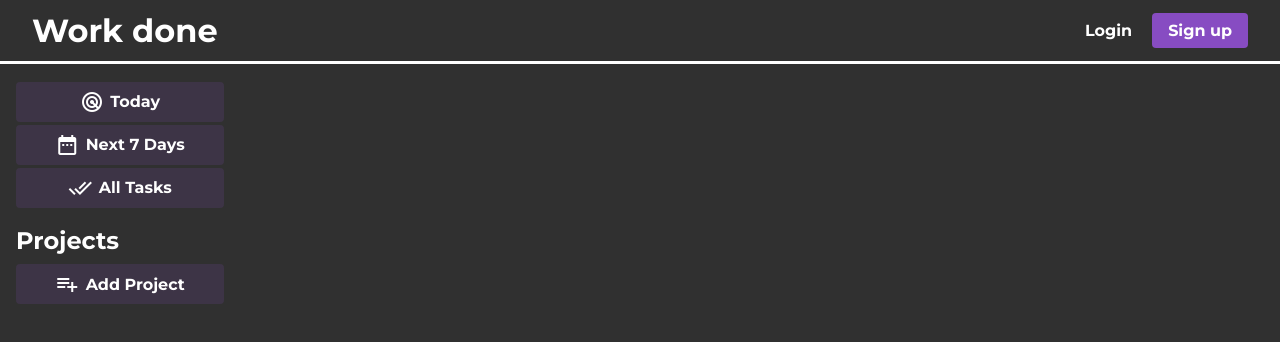
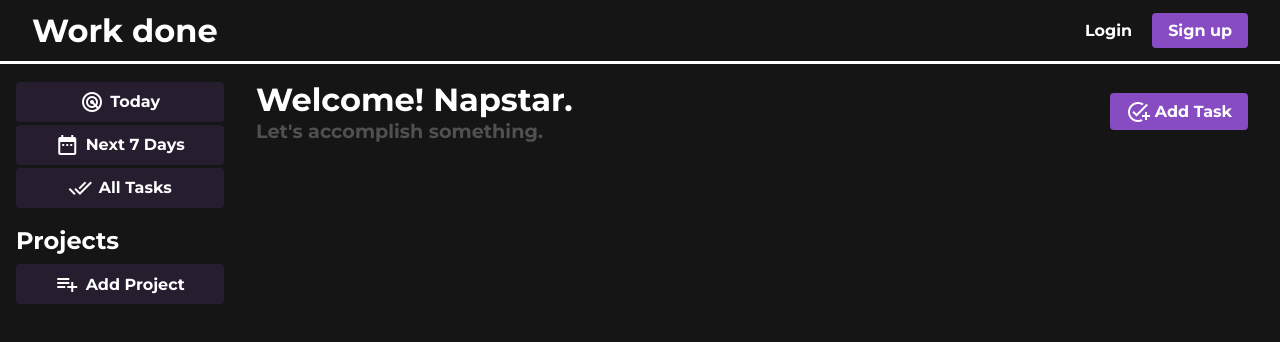
Before and after one commit to napstar-420/workdone-complex-todo-app, a website built with webpack: page dist/index.html in a window 1280 px wide. Built offline with Linux system fonts and the light colour scheme.

Commit message:
create task.js

```diff
--- a/src/index.js
+++ b/src/index.js
@@ -1,3 +1 @@
 import './style.css';
-
-console.log("hahahahah")
--- a/src/style.css
+++ b/src/style.css
@@ -1,6 +1,6 @@
 :root {
     --main-font: 'Montserrat', sans-serif;
-    --transition: all ease 0.3s;
+    --transition: all ease-in-out 0.3s;
     --main-color: rgb(135, 76, 194);
 }
 
@@ -12,13 +12,12 @@
 }
 
 body {
-    background-color: #303030;
+    background-color: #151515;
 }
 
 /* HEADER STYLING */
 
 header {
-    background: #303030;
     /* background: linear-gradient(90deg, rgba(8,234,133,1) 0%, rgba(8,234,201,1) 100%); */
     padding: 0.5rem 2rem;
     height: 4rem;
@@ -58,6 +57,12 @@ header {
     background-color: rgb(255, 255, 255, 0.1);
 }
 
+/* MAIN STYLING */
+
+main {
+    display: flex;
+}
+
 /* SIDE NAV STYLING */
 
 nav {
@@ -68,12 +73,11 @@ nav {
     min-height: calc(100vh - 4rem);
     /* margin: 0.5rem; */
     /* border-radius: 10px; */
-    background: #303030;
     transition: var(--transition);
 }
 
 nav:hover {
-    background-color: #404040;
+    background-color: #202020;
 }
 
 nav div {
@@ -112,3 +116,61 @@ nav h2 {
 .nav_link:hover {
     background-color: var(--main-color);
 }
+
+/* TASK CONTAINER STYLING */
+
+.main-container {
+    flex: 1;
+}
+
+.top-container {
+    margin: 1rem;
+    display: flex;
+    justify-content: space-between;
+    align-items: center;
+}
+
+.greeting {
+    font-size: 2rem;
+    font-family: var(--main-font);
+    color: #fff;
+}
+
+.greeting span {
+    font-size: inherit;
+}
+
+.sub-greeting {
+    color: #505050;
+    font-family: var(--main-font);
+    font-size: 1.2rem;
+    font-weight: 700;
+}
+
+.add-task-btn {
+    padding: 0.4rem 1rem;
+    display: flex;
+    align-items: center;
+    border-radius: 4px;
+    border: none;
+    background-color: var(--main-color);
+    margin-right: 1rem;
+    font-family: var(--main-font);
+    font-weight: 700;
+    color: #fff;
+    cursor: pointer;
+    transition: var(--transition);
+}
+
+.add-task-btn span {
+    margin-right: 0.3rem;
+}
+
+.add-task-btn:hover {
+    transform: scale(1.1);
+    box-shadow: 0px 5px 10px rgba(0, 0, 0, 0.2);
+}
+
+.add-task-btn:active {
+    transform: translateY(5px) scale(1.1);
+}
--- a/webpack.config.js
+++ b/webpack.config.js
@@ -1,9 +1,13 @@
 const path = require('path');
 
 module.exports = {
-    entry: './src/index.js',
+    entry: {
+      index: './src/index.js',
+      task: './src/task.js'
+    },
+    mode: 'development',
     output: {
-        filename: 'bundle.js',
+        filename: '[name].bundle.js',
         path: path.resolve(__dirname, 'dist'),
     },
     module: {
```
Also changed, not shown: dist/bundle.js (deleted), dist/index.bundle.js (added), dist/index.html, dist/task.bundle.js (added), src/task.js (added).
